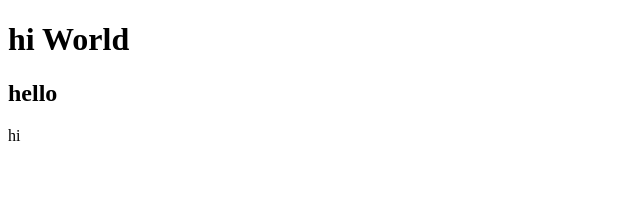
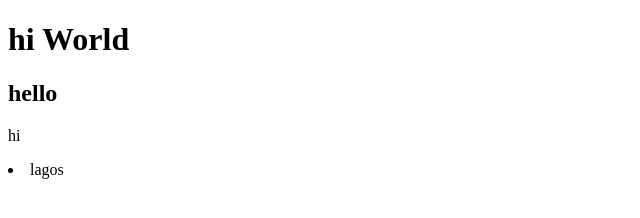
Before and after one commit to ATIKU-TOLANI/confirmationTest, a plain HTML site: page index.html in a window 1280 px wide. Shown: the full height of the page, 0-640 px from the left. Drawn offline with Linux system fonts and the light colour scheme.

Commit message:
added few stuffs

```diff
--- a/index.html
+++ b/index.html
@@ -9,5 +9,6 @@
     <h1>hi World</h1>
     <h2>hello</h2>
     <p>hi</p>
+    <li>lagos</li>
   </body>
 </html>
```
